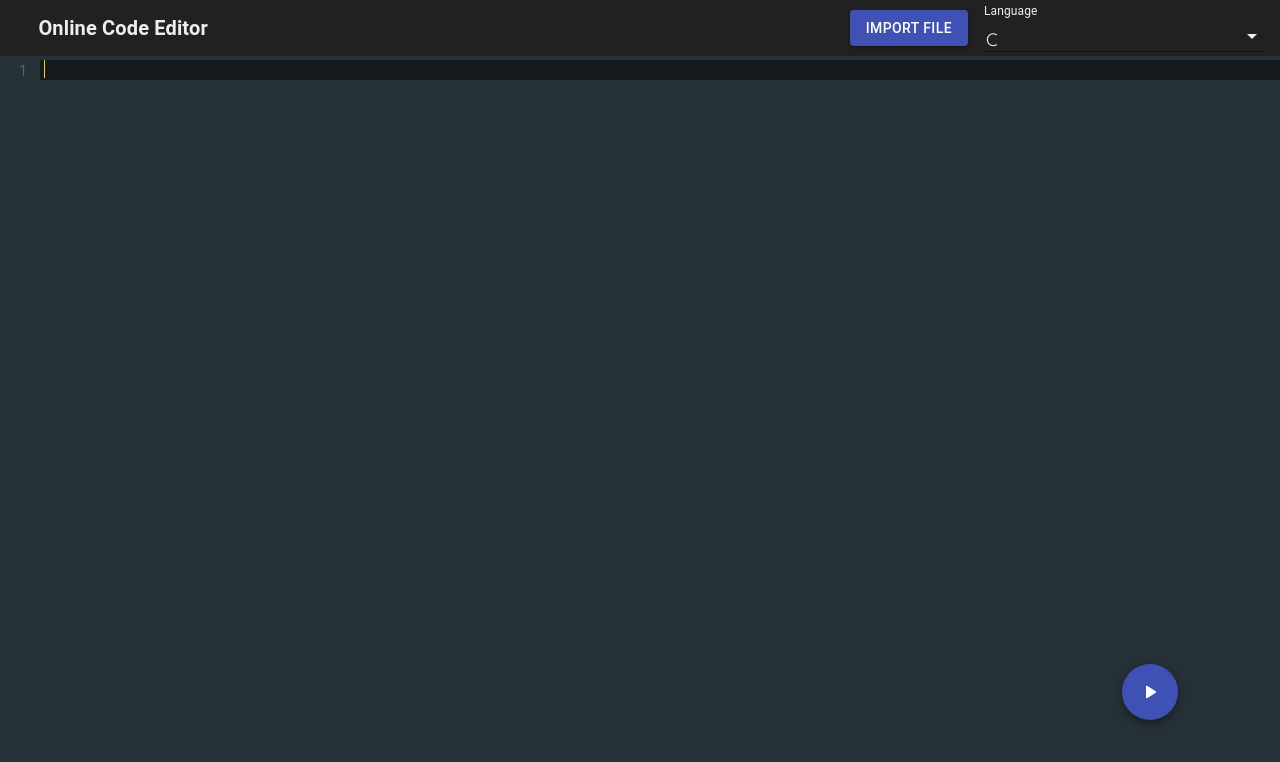
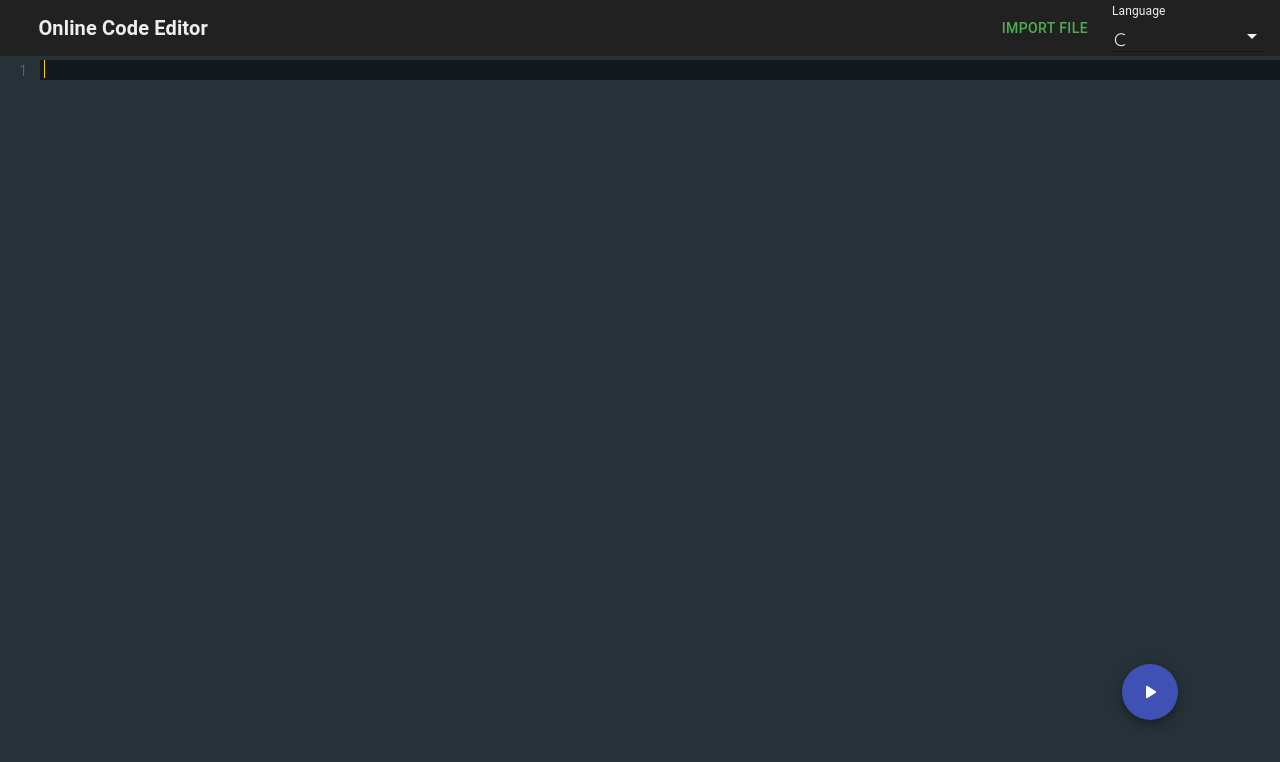
Before and after one commit to Samyc2002/React-IDE, a React (Create React App) app in the folder client/: page / in a window 1280 px wide. Shown: the top 762 px of the page. Built offline with nearby package versions, Linux system fonts and the light colour scheme.

Commit message:
Styling changes

```diff
--- a/client/src/components/ImportFileButton.js
+++ b/client/src/components/ImportFileButton.js
@@ -35,7 +35,7 @@ export default function ImportFileButton({onChange, handleChange}) {
     };
 
   return (
-    <Button onChange={(e) => loadFile(e)} color="primary" variant="contained" component="label">
+      <Button onChange={(e) => loadFile(e)} color="secondary" variant="text" component="label" style={{color: "#4caf50"}}>
         Import file
         <input id="importfile" hidden accept=".c, .cpp, .cs, .java, .py, .rb, .kt, .swift" type="file" />
     </Button>
--- a/client/src/components/styles.css
+++ b/client/src/components/styles.css
@@ -30,7 +30,7 @@
 }
 #select-language{
     color: #eeeeed !important;
-    width: 20vw;
+    width: 10vw;
     height: 50%;
 }
 .MuiSelect-icon{
@@ -94,3 +94,6 @@
     cursor: pointer;
     position: absolute;
 }
+.MuiButton-textSecondary:hover {
+  background-color: rgba(76, 175, 80, 0.04) !important;
+}
```
